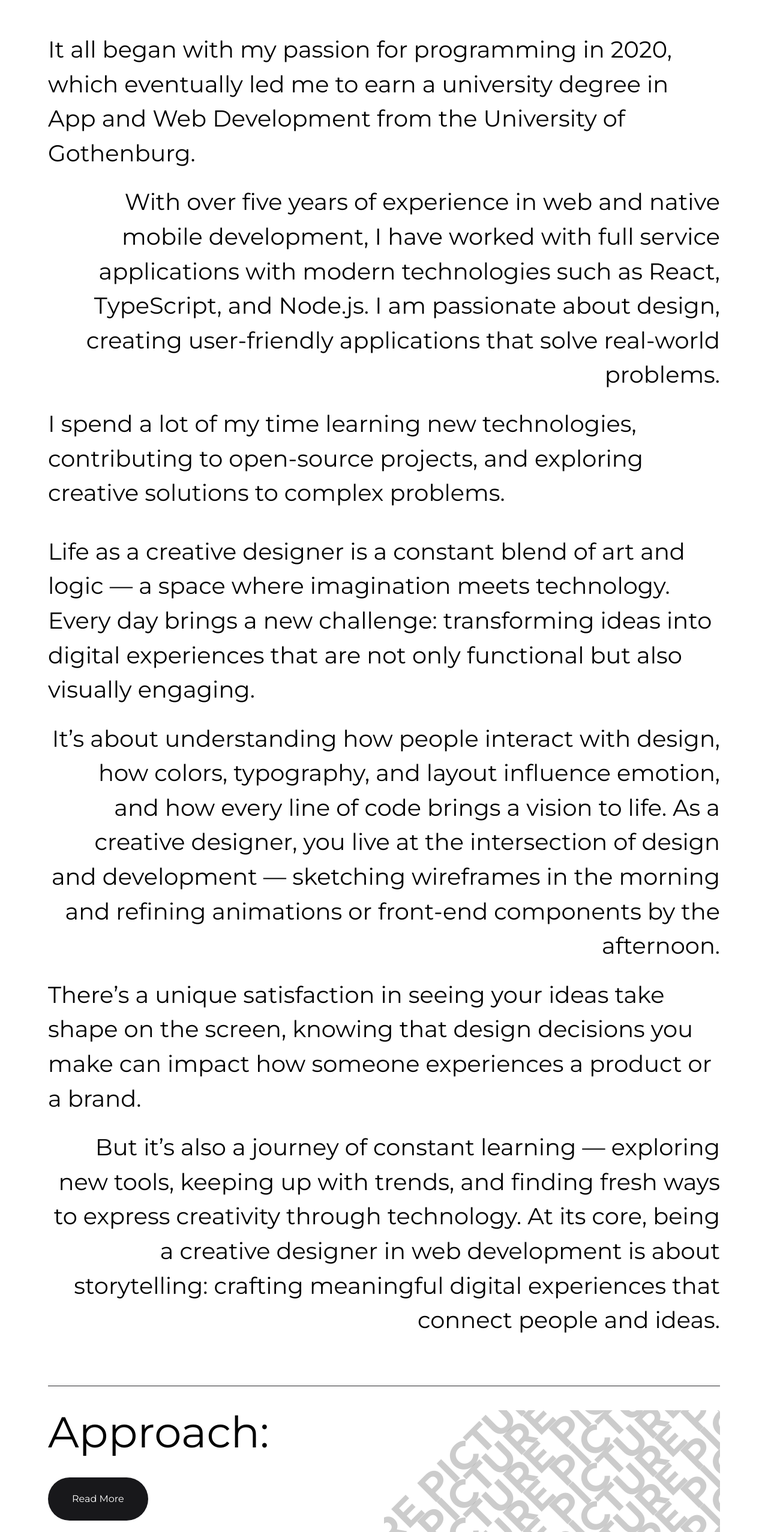
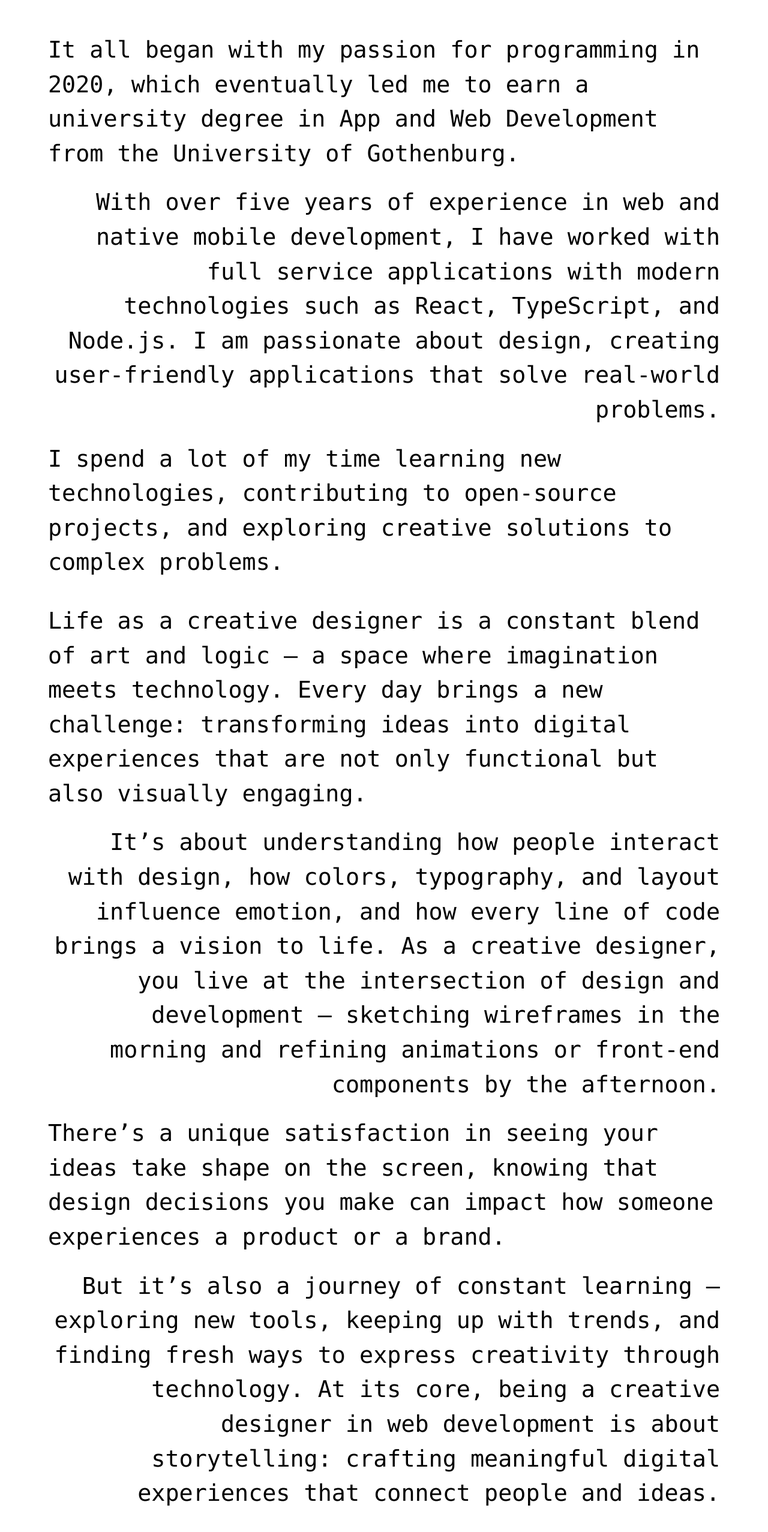
Before and after one commit to ns-develops/Portfolio-ns-dev.tech, a React (Vite) app: page / in a window 1280 px wide. Shown: the part 994-3548 px from the top of the page at 60% size. Built offline with nearby package versions, Linux system fonts and the light colour scheme; a web font is replaced by a local one.

Commit message:
upd textfor change

```diff
--- a/src/components/Eyes.jsx
+++ b/src/components/Eyes.jsx
@@ -66,7 +66,7 @@ export const Eyes = () => {
         </h2>
 
         <h2 className="absolute top-[10%] right-[5%] text-[2vw] font-montserrat text-zinc-900 select-none tracking-widest">
-          NO.1
+          EST.
         </h2>
 
         {overlayOpacity > 0 && (
--- a/src/components/Info.jsx
+++ b/src/components/Info.jsx
@@ -8,8 +8,38 @@ const Info = () => {
       initial={{ opacity: 0, y: 100 }}
       animate={{ opacity: 1, y: 0 }}
       transition={{ duration: 1, ease: 'easeOut' }}
+
+
     >
-      <div className="flex flex-col gap-6 text-[3vw] leading-[4.5vw] font-[Neue_Montreal]">
+
+<div className="flex flex-col gap-6 text-[3vw] leading-[4.5vw] font-mono">
+  <p className="text-left">
+    It all began with my passion for programming in 2020, which eventually led me to earn a university degree in App and Web Development from the University of Gothenburg.
+  </p>
+  <p className="text-right">
+    With over five years of experience in web and native mobile development, I have worked with full service applications with modern technologies such as React, TypeScript, and Node.js. I am passionate about design, creating user-friendly applications that solve real-world problems.
+  </p>
+  <p className="text-left">
+    I spend a lot of my time learning new technologies, contributing to open-source projects, and exploring creative solutions to complex problems.
+  </p>
+</div>
+
+<div className="flex flex-col gap-6 mt-10 text-[3vw] leading-[4.5vw] font-mono">
+  <p className="text-left">
+    Life as a creative designer is a constant blend of art and logic — a space where imagination meets technology. Every day brings a new challenge: transforming ideas into digital experiences that are not only functional but also visually engaging.
+  </p>
+  <p className="text-right">
+    It’s about understanding how people interact with design, how colors, typography, and layout influence emotion, and how every line of code brings a vision to life. As a creative designer, you live at the intersection of design and development — sketching wireframes in the morning and refining animations or front-end components by the afternoon.
+  </p>
+  <p className="text-left">
+    There’s a unique satisfaction in seeing your ideas take shape on the screen, knowing that design decisions you make can impact how someone experiences a product or a brand.
+  </p>
+  <p className="text-right">
+    But it’s also a journey of constant learning — exploring new tools, keeping up with trends, and finding fresh ways to express creativity through technology. At its core, being a creative designer in web development is about storytelling: crafting meaningful digital experiences that connect people and ideas.
+  </p>
+</div>
+
+     {/*<div className="flex flex-col gap-6 text-[3vw] leading-[4.5vw] font-[Neue_Montreal]">
         <p className="text-left">
           It all began with my passion for programming in 2020, which eventually led me to earn a university degree in App and Web Development from the University of Gothenburg.
         </p>
@@ -34,9 +64,8 @@ const Info = () => {
         <p className="text-right">
           But it’s also a journey of constant learning — exploring new tools, keeping up with trends, and finding fresh ways to express creativity through technology. At its core, being a creative designer in web development is about storytelling: crafting meaningful digital experiences that connect people and ideas.
         </p>
-      </div>
+      </div> */}
 
-      {/* Övre svarta linjen */}
       <div className="w-full flex gap-5 border-t-[1px] mt-20 border-zinc-800 pt-10">
         <div className="w-1/2">
           <h1 className="text-7xl font-[Neue_Montreal]">Approach:</h1>
@@ -70,7 +99,6 @@ const Info = () => {
         </div>
       </div>
 
-      {/* Nedre svarta linjen */}
       <div className="border-t-[1px] border-zinc-800 mt-20"></div>
     </motion.div>
   );
```
